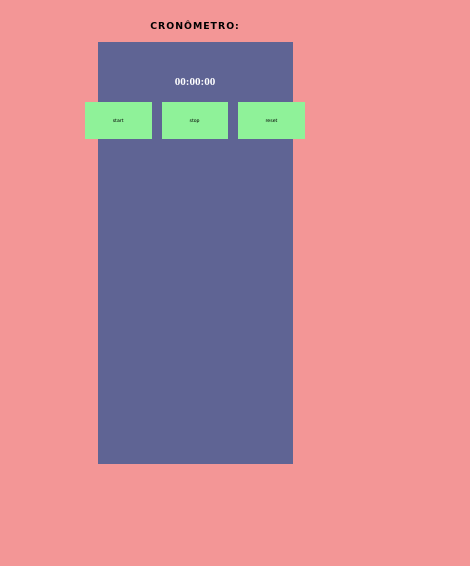
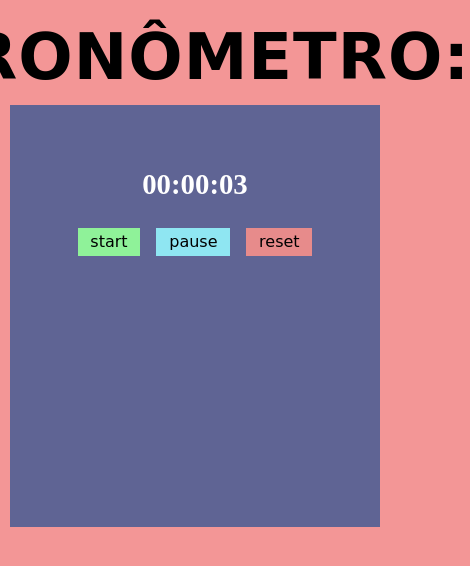
Before and after one commit to OZimbres/VTL-SA2, a plain HTML site: page html/cronometro.html in a window 390 px wide. Both pictures are taken after a click on the button "start". Shown: the whole page, 470 px wide, since content can reach past the window. Drawn offline with Linux system fonts and the light colour scheme; a web font is replaced by a local one.

Commit message:
responsividade quase concluída + javascript finalizado

```diff
--- a/css/cronometro.css
+++ b/css/cronometro.css
@@ -15,7 +15,7 @@ body{
     margin-top: 5%;
     font-family: 'Londrina Solid', cursive;
     letter-spacing: 1px;
-    font-size: 1.2vw;
+    font-size: 2rem;
 }
 
 .containerCronometro{
@@ -23,6 +23,8 @@ body{
     background: #5F6494;
     height: 50vh;
     width:50%;
+    min-height: 50vh;
+    max-width: 800px;
 
 }
 .cronometro{
@@ -34,7 +36,7 @@ body{
 .tempoCronometro{
     margin-top: 17%;
     text-align: center;
-    font-size: 1.9vw;
+    font-size: 2.8rem;
     color: white;
 }
 
@@ -45,20 +47,88 @@ body{
     margin-top: 5%;
     align-items: center;
 }
-.botaoVerde {
+.start-btn {
     background-color: #8FF299;
     color: black;
     border: none;
-    padding: 16px 28px;
-    margin: 5px;
+    padding: 1rem 1.8rem;
+    margin: 0.5rem;
     cursor: pointer;
-    font-size: 1.2vw;
+    font-size: 1.5rem;
     text-align: center;
     font-family: 'Londrina Solid', cursive;
 }
 
 /* Estilize o hover (quando o mouse está sobre o botão) */
-.botaoVerde:hover {
+.start-btn:hover {
     background-color: #6bb373;
     color: white;
 }
+
+.pause-btn{
+    background-color: #8fe6f2;
+    color: black;
+    border: none;
+    padding: 1rem 1.8rem;
+    margin: 0.5rem;
+    cursor: pointer;
+    font-size: 1.5rem;
+    text-align: center;
+    font-family: 'Londrina Solid', cursive;
+}
+
+.pause-btn:hover{
+    background-color: #65a5ad;
+    color: white;
+}
+
+.stop-btn{
+    background-color: #e78b8b;
+    color: black;
+    border: none;
+    padding: 1rem 1.8rem;
+    margin: 0.5rem;
+    cursor: pointer;
+    font-size: 1.5rem;
+    text-align: center;
+    font-family: 'Londrina Solid', cursive;
+}
+
+.stop-btn:hover{
+    background-color: #995c5c;
+    color: white;
+}
+
+/* Estilos para telas grandes */
+/* ... (seus estilos anteriores) ... */
+
+/* Media query para telas médias (tablets, etc.) */
+@media (max-width: 1024px) {
+    .containerCronometro {
+        width: 90%; /* Reduza um pouco a largura para telas médias */
+    }
+
+    .tempoCronometro {
+        font-size: 1.5rem; /* Reduza o tamanho da fonte para telas médias */
+    }
+}
+
+/* Media query para telas pequenas (smartphones, etc.) */
+@media (max-width: 768px) {
+    .containerCronometro {
+        width: 95%; /* Reduza ainda mais a largura para telas pequenas */
+        height: 40vh; /* Reduza a altura para telas pequenas */
+    }
+
+    .tempoCronometro {
+        font-size: 1.2rem; /* Reduza ainda mais o tamanho da fonte para telas pequenas */
+    }
+
+    /* Ajustes adicionais para os botões */
+    .start-btn,
+    .pause-btn,
+    .stop-btn {
+        padding: 0.3rem 0.8rem; /* Ajuste para tamanhos de tela ainda menores */
+        font-size: 1rem; /* Ajuste para tamanhos de tela ainda menores */
+    }
+}
--- a/html/cronometro.html
+++ b/html/cronometro.html
@@ -20,19 +20,21 @@
         <div class="containerCronometro">
 
             <div class="tempoCronometro">
-                <h1>00:00:00</h1>
+                <h1 id="time">00:00:00</h1>
             </div>
 
 
 
             <section class="botoesCronometro">
-                <button class="botaoVerde">start</button>
-                <button class="botaoVerde">stop</button>
-                <button class="botaoVerde">reset</button>
+                <button class="start-btn" onclick="start()">start</button>
+                <button class="pause-btn" onclick="pause()">pause</button>
+                <button class="stop-btn" onclick="stop()">reset</button>
             </section>
         </div>
     </section>
 
 </body>
 
+<script src="/js/cronometro.js"></script>
+
 </html>
--- /dev/null
+++ b/js/cronometro.js
@@ -0,0 +1,41 @@
+var seconds = 0o0;
+var minutes = 0o0;
+var hours = 0o0;
+var interval;
+
+function twoDigits(digit) {
+    if(digit < 10) {
+        return('0'+digit);
+    } else {
+        return(digit);
+    }
+}
+
+function start() {
+    timer();
+   interval = setInterval(timer,1000);
+}
+
+function pause() {
+    clearInterval(interval);
+}
+
+function stop() {
+    clearInterval(interval);
+    seconds = 0;
+    minutes = 0;
+    document.getElementById('time').innerText = '00:00:00';
+}
+
+function timer() {
+    seconds++;
+    if(seconds == 60) {
+        minutes++
+        seconds = 0;
+        if(minutes == 60) {
+            minutes = 0;
+            hours++;
+        }
+    }
+    document.getElementById('time').innerText = twoDigits(hours)+':'+twoDigits(minutes)+':'+twoDigits(seconds);
+}
```
